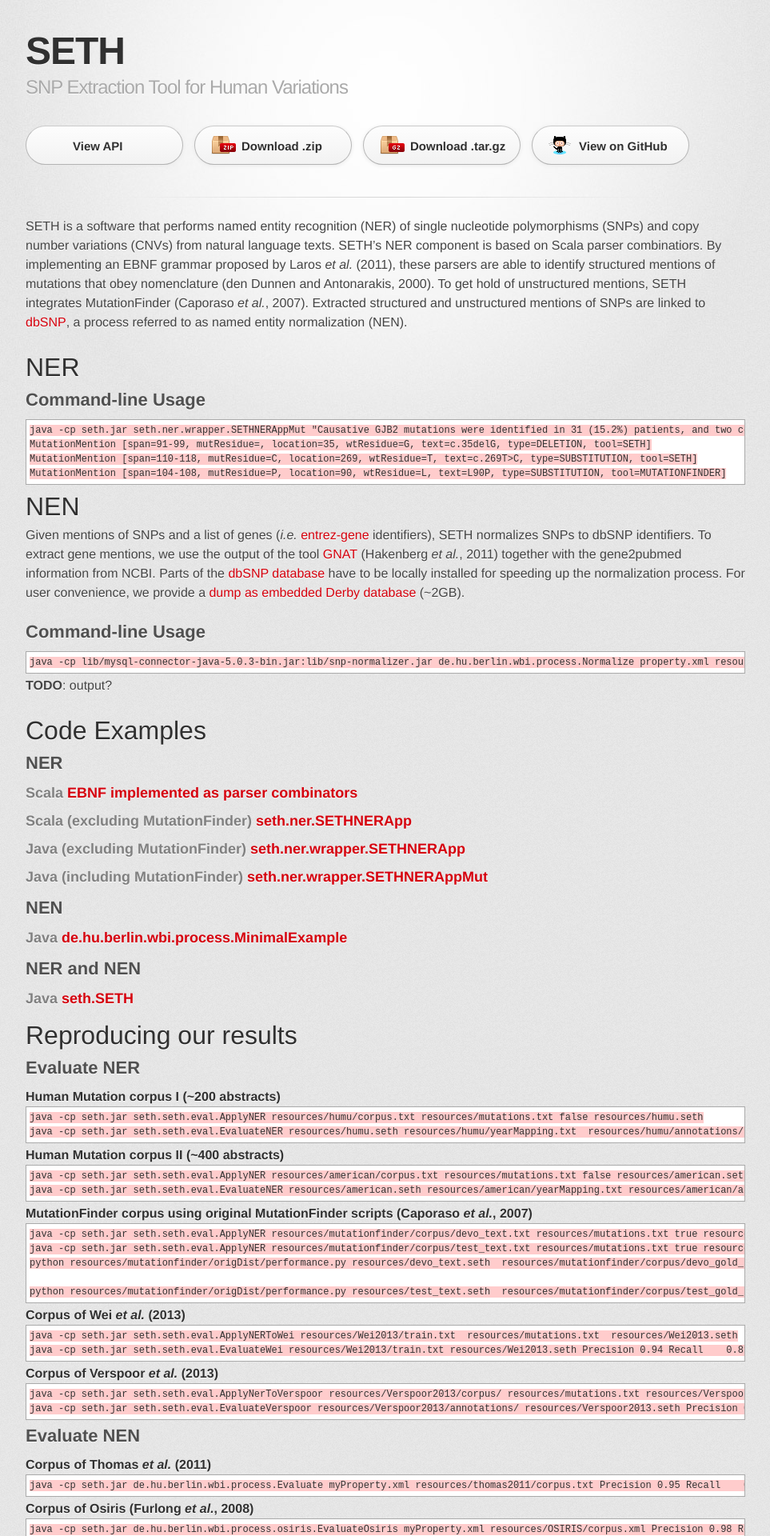
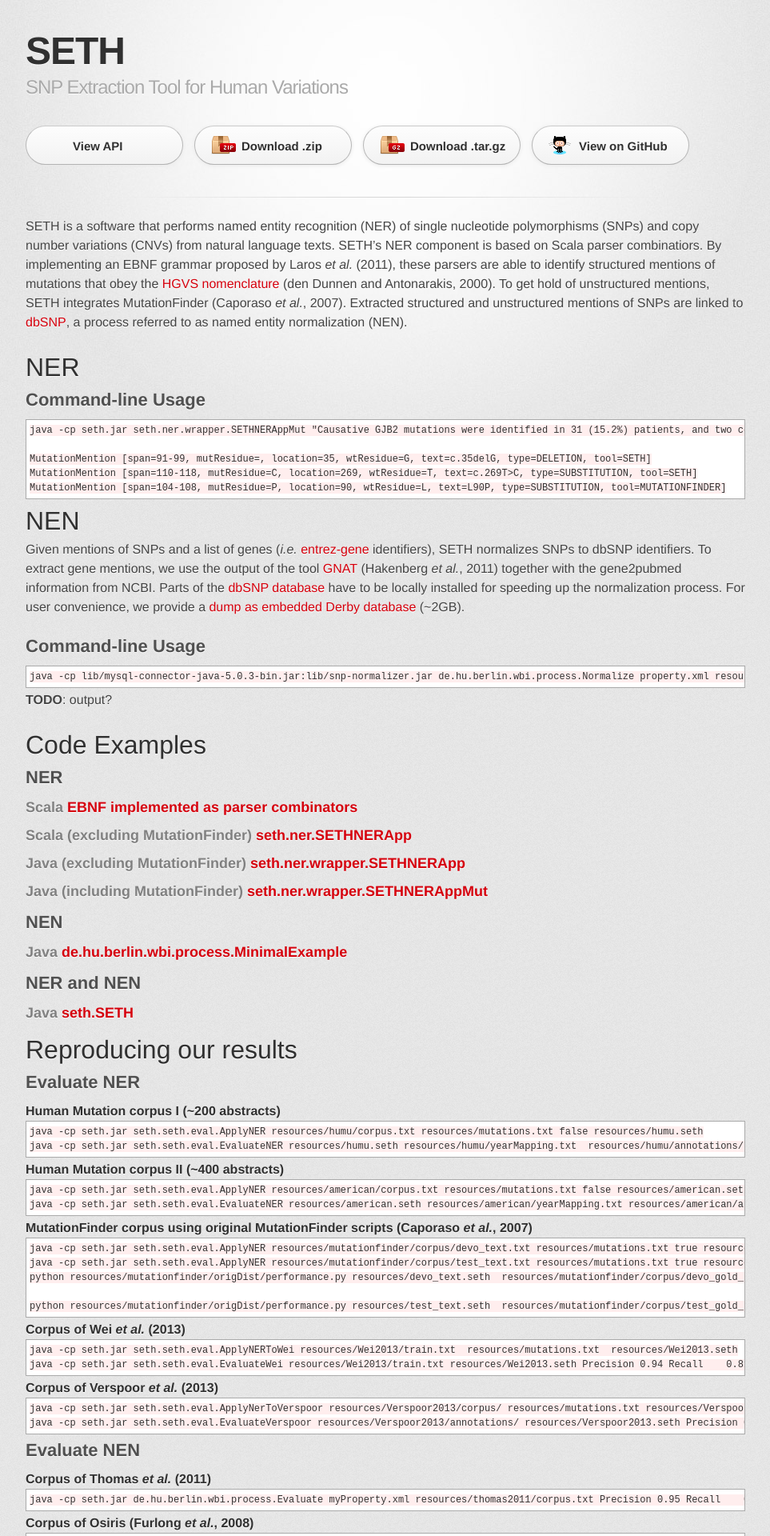
Before and after one commit to rockt/SETH, a Jekyll site: the page built from index.md, in a window 1280 px wide. Shown: the top 1920 px of the page at 80% size, without its empty margins (158-1121 px from the left). Built offline with Jekyll 4.4.1, drawn with Linux system fonts in a browser that asks for light colours; some web fonts are replaced; Markdown is read by kramdown in place of the engine named in the settings.

Commit message:
revised db tutorial

```diff
--- a/index.md
+++ b/index.md
@@ -5,7 +5,7 @@ layout: default
 SETH is a software that performs named entity recognition (NER) of single nucleotide polymorphisms (SNPs) and copy
 number variations (CNVs) from natural language texts. SETH's NER component is based on Scala parser combinatiors.
 By implementing an EBNF grammar proposed by Laros *et al.* (2011),
-these parsers are able to identify structured mentions of mutations that obey nomenclature (den Dunnen and Antonarakis, 2000).
+these parsers are able to identify structured mentions of mutations that obey the [HGVS nomenclature](http://www.hgvs.org/mutnomen/) (den Dunnen and Antonarakis, 2000).
 To get hold of unstructured mentions, SETH integrates MutationFinder (Caporaso *et al.*, 2007).
 Extracted structured and unstructured mentions of SNPs are linked to [dbSNP](http://www.ncbi.nlm.nih.gov/SNP/),
 a process referred to as named entity normalization (NEN).
@@ -15,6 +15,7 @@ a process referred to as named entity normalization (NEN).
 ## Command-line Usage
 
     java -cp seth.jar seth.ner.wrapper.SETHNERAppMut "Causative GJB2 mutations were identified in 31 (15.2%) patients, and two common mutations, c.35delG and L90P (c.269T>C), accounted for 72.1% and 9.8% of GJB2 disease alleles."
+
 	MutationMention [span=91-99, mutResidue=, location=35, wtResidue=G, text=c.35delG, type=DELETION, tool=SETH]
 	MutationMention [span=110-118, mutResidue=C, location=269, wtResidue=T, text=c.269T>C, type=SUBSTITUTION, tool=SETH]
 	MutationMention [span=104-108, mutResidue=P, location=90, wtResidue=L, text=L90P, type=SUBSTITUTION, tool=MUTATIONFINDER]
--- a/stylesheets/stylesheet.css
+++ b/stylesheets/stylesheet.css
@@ -188,14 +188,14 @@ code {
 
 pre {
   padding: 4px;
-  background: #fcc;
+  background: #fee;
   color: #f2f2f2;
   text-shadow: none;
   overflow: auto;
 }
 pre code {
   color: #333;
-  background-color: #fcc;
+  background-color: #fee;
   border: none;
   padding: 0;
 }
```
